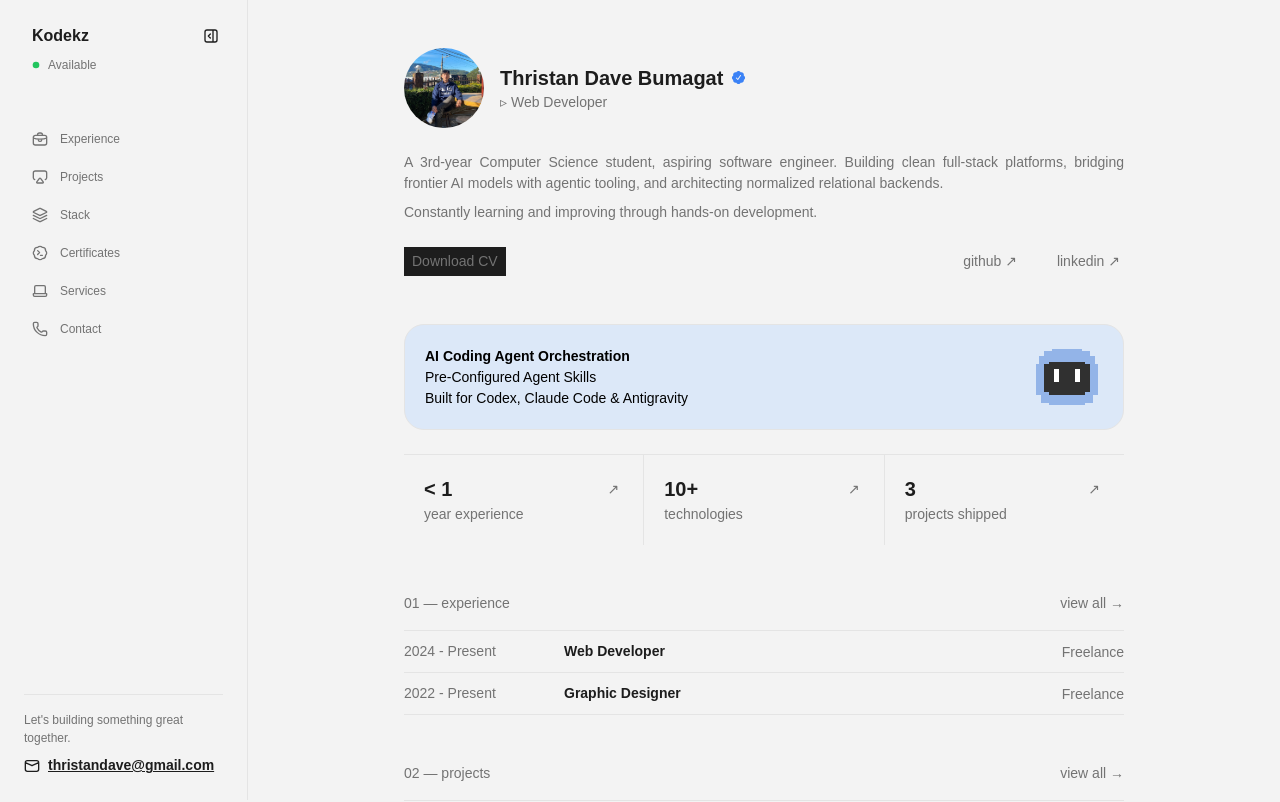
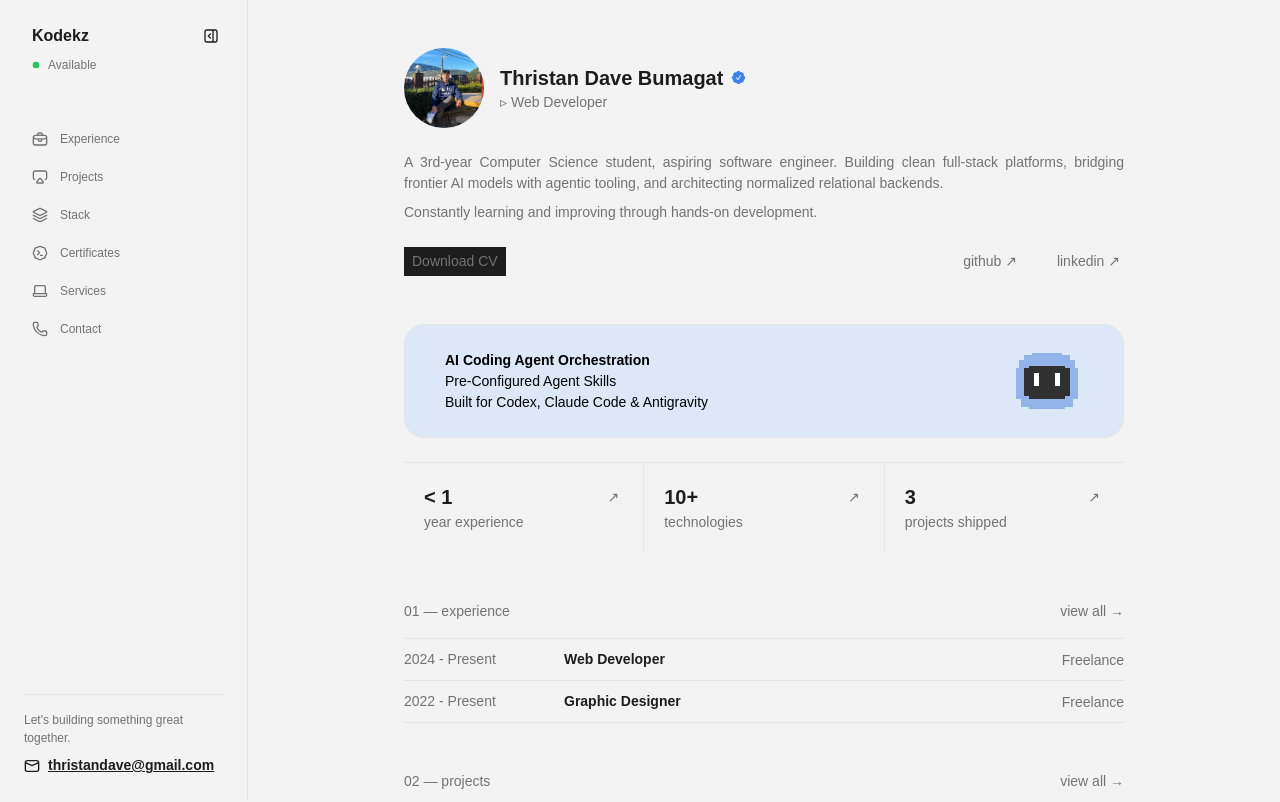
Before and after one commit to 3stannn/kodekz, a React (Vite) app: page / in a window 1280 px wide. Shown: the top 802 px of the page. Built offline with nearby package versions, Linux system fonts and the light colour scheme; a web font is replaced by a local one.

Commit message:
edit proj style padding

```diff
--- a/src/components/sections/Heading.jsx
+++ b/src/components/sections/Heading.jsx
@@ -38,11 +38,13 @@ function Hero() {
                 </div>
                 <div className='mt-12'>
                     <div className='proj-card'>
-                        <div className="flex flex-col">
-                            <span className="text"><b>AI Coding Agent Orchestration</b></span>
-                            <span className="text">Pre-Configured Agent Skills</span>
-                            <span className="text">Built for Codex, Claude Code & Antigravity</span>
-                        </div>
+                        <a target='_blank' href="https://usekip.vercel.app/">
+                            <div className="flex flex-col">
+                                <span className="text"><b>AI Coding Agent Orchestration</b></span>
+                                <span className="text">Pre-Configured Agent Skills</span>
+                                <span className="text">Built for Codex, Claude Code & Antigravity</span>
+                            </div>
+                        </a>
                         <Mascot />
                     </div>
                 </div>
--- a/src/index.css
+++ b/src/index.css
@@ -500,16 +500,12 @@ body.splash-active {
   gap: 12px;
   border: 1px solid #e4e4e4;
   border-radius: 20px;
-  padding: 16px 20px;
+  padding: 20px 40px;
   background-color: #DCE8F8;
 }
 
 .proj-card .text {
   color: #000000;
-}
-
-.proj-card__copy {
-  min-width: 0;
 }
 
 .mascot {
```
